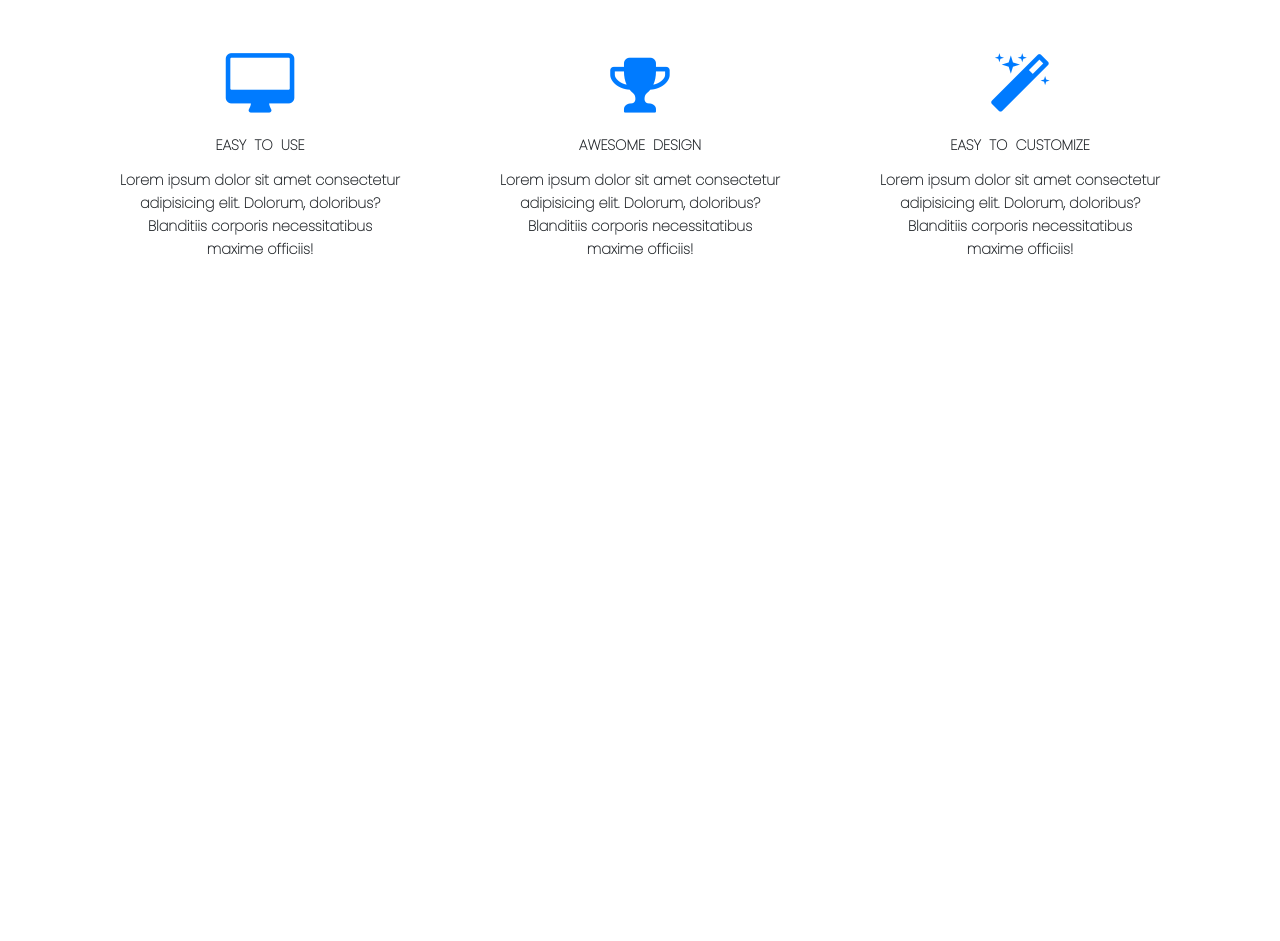
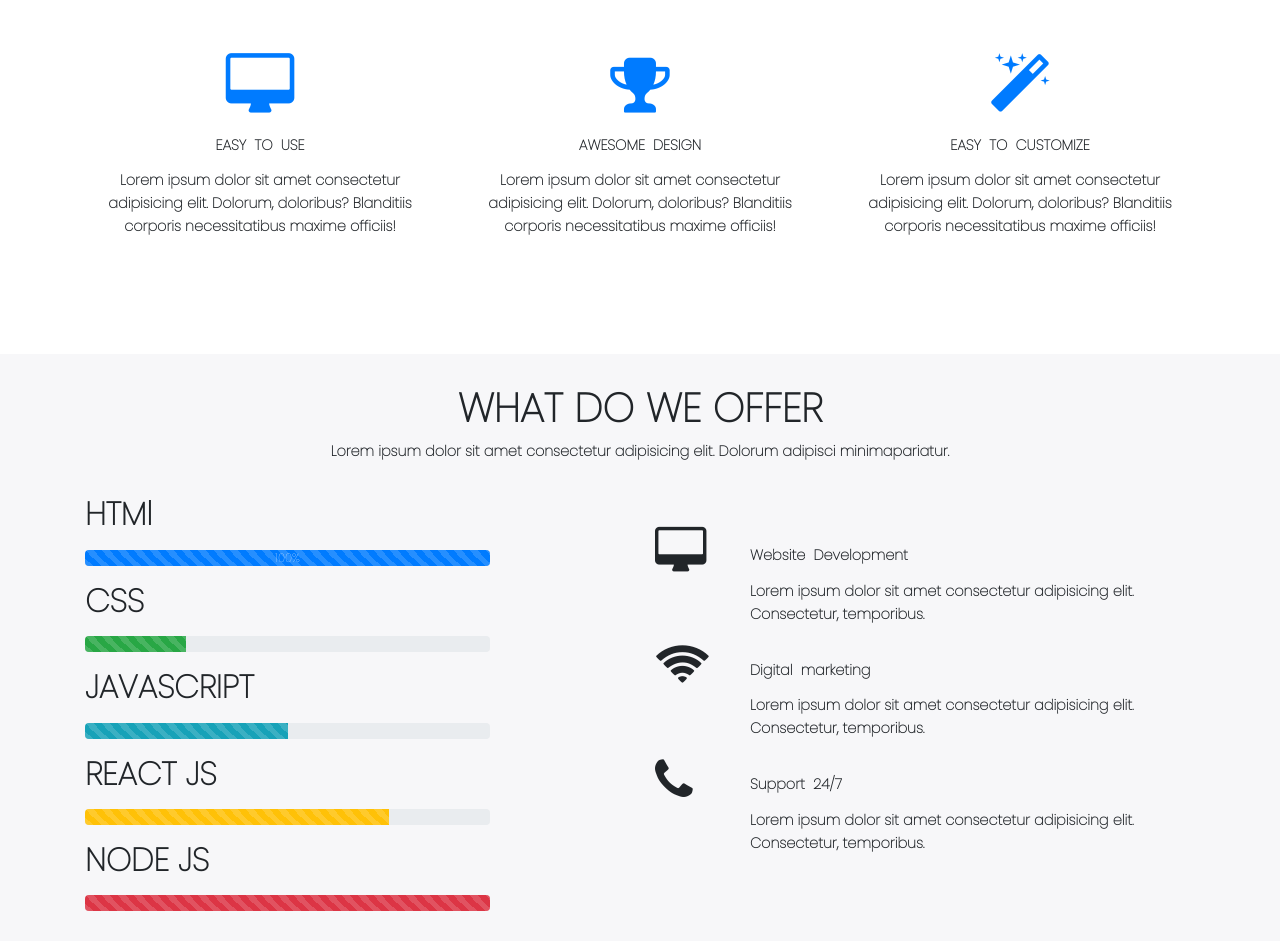
Before and after one commit to nipungera47/website, a plain HTML site: page index.html in a window 1280 px wide. Shown: the part 853-1794 px from the top of the page. Before the commit the page ends 1280 px from the top, so only its background shows below. Drawn offline with nearby package versions, Linux system fonts and the light colour scheme.

Commit message:
service-component

```diff
--- a/css/style.css
+++ b/css/style.css
@@ -24,10 +24,10 @@ p {
   /* color:#606060; */
 }
 
-.extra-div h2 {
+.extra-div h2 , .servicediv h2{
   font-size: 0.9rem;
   margin: 20px 0 15px 0;
-  font-weight: bold;
+  font-weight: bolder;
   word-spacing: 4px;
 }
 
@@ -93,12 +93,29 @@ p {
 .extra-div {
   background: #fff;
   border: medium none;
-  padding: 50px !important;
+  padding-top : 50px !important;
   border-radius: 3px;
   transition: 0.3s;
+  /* margin: 5px; */
 }
 
 .extra-div:hover {
   box-shadow: 0 0 20px 0 rgba(0, 0, 0, 0.3);
   transform: translateY(-20px);
 }
+
+
+ /* *************service section*********** */
+
+
+
+ .service{
+   background: #f7f7f9;
+   padding: 30px 0;
+   /* margin-bottom: 50px; */
+
+ }
+
+
+
+  /* ***********service section ends ************ */
--- a/index.html
+++ b/index.html
@@ -7,8 +7,11 @@
     <meta name="viewport" content="width=device-width, initial-scale=1.0">
     <link rel="stylesheet" href="./css/style.css">
     <link href="https://fonts.googleapis.com/css2?family=Poppins:wght@100&display=swap" rel="stylesheet">
-    <link rel="stylesheet" href="https://cdnjs.cloudflare.com/ajax/libs/font-awesome/4.7.0/css/font-awesome.min.css" integrity="sha512-SfTiTlX6kk+qitfevl/7LibUOeJWlt9rbyDn92a1DqWOw9vWG2MFoays0sgObmWazO5BQPiFucnnEAjpAB+/Sw==" crossorigin="anonymous" />
-    <link rel="stylesheet" href="https://cdn.jsdelivr.net/npm/bootstrap@4.6.0/dist/css/bootstrap.min.css" integrity="sha384-B0vP5xmATw1+K9KRQjQERJvTumQW0nPEzvF6L/Z6nronJ3oUOFUFpCjEUQouq2+l" crossorigin="anonymous">
+    <link rel="stylesheet" href="https://cdnjs.cloudflare.com/ajax/libs/font-awesome/4.7.0/css/font-awesome.min.css"
+        integrity="sha512-SfTiTlX6kk+qitfevl/7LibUOeJWlt9rbyDn92a1DqWOw9vWG2MFoays0sgObmWazO5BQPiFucnnEAjpAB+/Sw=="
+        crossorigin="anonymous" />
+    <link rel="stylesheet" href="https://cdn.jsdelivr.net/npm/bootstrap@4.6.0/dist/css/bootstrap.min.css"
+        integrity="sha384-B0vP5xmATw1+K9KRQjQERJvTumQW0nPEzvF6L/Z6nronJ3oUOFUFpCjEUQouq2+l" crossorigin="anonymous">
     <link rel="preconnect" href="https://fonts.gstatic.com">
 
 
@@ -69,7 +72,7 @@
 
                 <div class="header-button">
                     <a href="#" class="rounded-circle p-2 m-1 justify-content-center text-align-center"> About Us </a>
-                    <a href="#" class="rounded-circle p-2 m-1 justify-content-center" > Contact </a>
+                    <a href="#" class="rounded-circle p-2 m-1 justify-content-center"> Contact </a>
                 </div>
 
             </div>
@@ -91,21 +94,24 @@
                     <a href="#"> <i class="fa fa-desktop fa-4x" aria-hidden="true"></i></a>
 
                     <h2>EASY TO USE</h2>
-                <p>Lorem ipsum dolor sit amet consectetur adipisicing elit. Dolorum, doloribus? Blanditiis corporis necessitatibus maxime officiis!</p>
+                    <p>Lorem ipsum dolor sit amet consectetur adipisicing elit. Dolorum, doloribus? Blanditiis corporis
+                        necessitatibus maxime officiis!</p>
                 </div>
-            <div class="extra-div col-lg-4 col-12">
+                <div class="extra-div col-lg-4 col-12 ">
 
                     <a href="#"> <i class="fa fa-trophy fa-4x" aria-hidden="true"></i></a>
 
                     <h2>AWESOME DESIGN</h2>
-                <p>Lorem ipsum dolor sit amet consectetur adipisicing elit. Dolorum, doloribus? Blanditiis corporis necessitatibus maxime officiis!</p>
+                    <p>Lorem ipsum dolor sit amet consectetur adipisicing elit. Dolorum, doloribus? Blanditiis corporis
+                        necessitatibus maxime officiis!</p>
                 </div>
                 <div class="extra-div col-lg-4 col-12">
 
                     <a href="#"> <i class="fa fa-magic fa-4x" aria-hidden="true"></i></a>
 
                     <h2>EASY TO CUSTOMIZE</h2>
-                <p>Lorem ipsum dolor sit amet consectetur adipisicing elit. Dolorum, doloribus? Blanditiis corporis necessitatibus maxime officiis!</p>
+                    <p>Lorem ipsum dolor sit amet consectetur adipisicing elit. Dolorum, doloribus? Blanditiis corporis
+                        necessitatibus maxime officiis!</p>
                 </div>
             </div>
         </div>
@@ -115,12 +121,99 @@
     <!-- *************** Threee Extra header div ends ************************** -->
 
 
+    <!-- ************Service Section Starts ********************** -->
+
+    <section class="service" id=service_id>
+        <div class="container headings text-center">
+            <h1 class="text-center font-weight-bold">
+                WHAT DO WE OFFER
+
+            </h1>
+            <p class="text-center"> Lorem ipsum dolor sit amet consectetur adipisicing elit. Dolorum adipisci minimapariatur.</p>
+        </div>
+
+        <div class="container">
+            <div class="row">
+                <div class="col-lg-6 col-md-12 col-12">
+                    <div class="names my-3 ">
+                        <h2 class="font-weight-bold">HTMl</h2>
+                    </div>
+                    <div class="progress w-75">
+
+                        <div class="progress-bar progress-bar-striped progress-bar-animated" role="progressbar"
+                            style="width: 100%" aria-valuenow="10" aria-valuemin="0" aria-valuemax="100">100%</div>
+                    </div>
+                    <div class="names my-3">
+                        <h2 class="font-weight-bold">CSS</h2>
+                    </div>
+                    <div class="progress w-75">
+                        <div class="progress-bar progress-bar-striped bg-success progress-bar-animated" role="progressbar" style="width: 25%"
+                            aria-valuenow="25" aria-valuemin="0" aria-valuemax="100"></div>
+                    </div>
+                    <div class="names my-3">
+                        <h2 class="font-weight-bold">JAVASCRIPT</h2>
+                    </div>
+                    <div class="progress w-75">
+                        <div class="progress-bar progress-bar-striped progress-bar-animated bg-info" role="progressbar" style="width: 50%"
+                            aria-valuenow="50" aria-valuemin="0" aria-valuemax="100"></div>
+                    </div>
+                    <div class="names my-3">
+                        <h2 class="font-weight-bold">REACT JS</h2>
+                    </div>
+                    <div class="progress w-75">
+                        <div class="progress-bar progress-bar-striped bg-warning progress-bar-animated" role="progressbar" style="width: 75%"
+                            aria-valuenow="75" aria-valuemin="0" aria-valuemax="100"></div>
+                    </div>
+                    <div class="names my-3">
+                        <h2 class="font-weight-bold">NODE JS</h2>
+                    </div>
+                    <div class="progress w-75">
+                        <div class="progress-bar progress-bar-striped bg-danger progress-bar-animated" role="progressbar" style="width: 100%"
+                            aria-valuenow="100" aria-valuemin="0" aria-valuemax="100"></div>
+                    </div>
+                </div>
+
+                <div class="col-lg-6 col-md-12 col-12 servicediv mt-5">
+
+                    <div class="row">
+                        <div class="col-lg-2 col-2 service-icons">
+                            <i class="fa fa-desktop fa-3x"></i>
+                        </div>
+
+                        <div class="col-lg-10 col-10">
+                            <h2>Website Development</h2>
+                            <p>Lorem ipsum dolor sit amet consectetur adipisicing elit. Consectetur, temporibus.</p>
+                        </div>
+                        <div class="col-lg-2 col-2 service-icons">
+                            <i class="fa fa-wifi fa-3x"></i>
+                        </div>
+
+                        <div class="col-lg-10 col-10">
+                            <h2 class="font-weight-bolder">Digital marketing</h2>
+                            <p>Lorem ipsum dolor sit amet consectetur adipisicing elit. Consectetur, temporibus.</p>
+                        </div>
+                        <div class="col-lg-2 col-2 service-icons">
+                            <i class="fa fa-phone fa-3x"></i>
+                        </div>
+
+                        <div class="col-lg-10 col-10 ">
+                            <h2 class="font-weight-bolder">Support 24/7</h2>
+                            <p>Lorem ipsum dolor sit amet consectetur adipisicing elit. Consectetur, temporibus.</p>
+                        </div>
+                    </div>
+
+                    </div>
+            </div>
+        </div>
+
+
+
+    </section>
 
 
 
 
-
-
+    <!-- ************Service Section Starts ********************** -->
 
     <script src="https://code.jquery.com/jquery-3.5.1.slim.min.js"
         integrity="sha384-DfXdz2htPH0lsSSs5nCTpuj/zy4C+OGpamoFVy38MVBnE+IbbVYUew+OrCXaRkfj"
```
Lines whose indentation alone changed are shown as unchanged.
